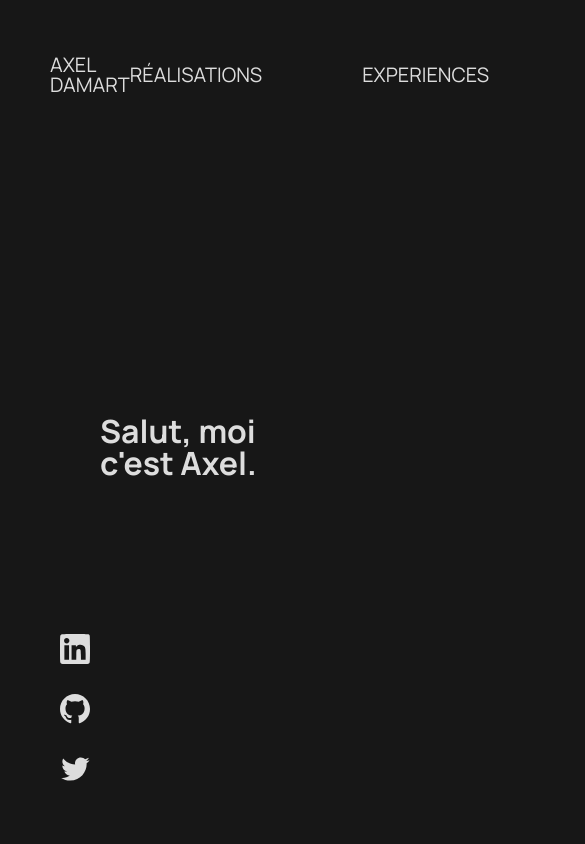
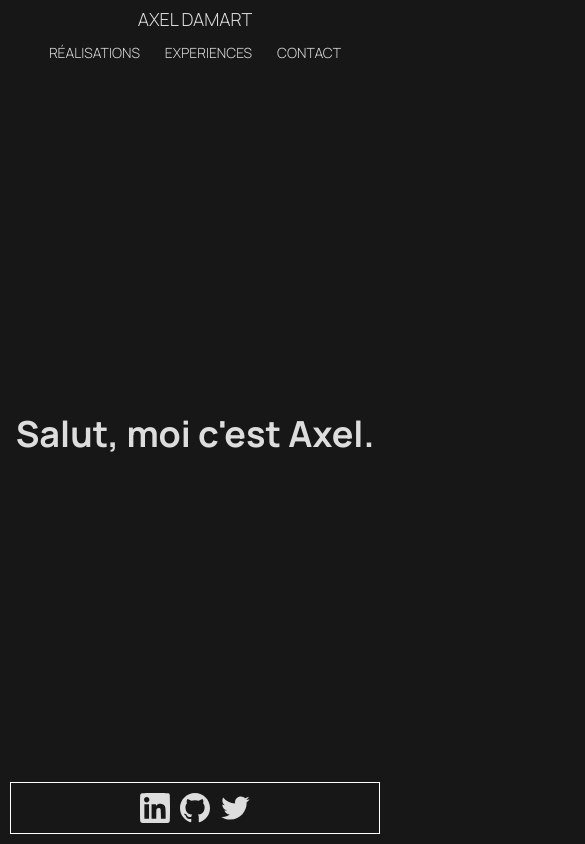
Before and after one commit to Siergfied/Personnal-Portfolio, a Next.js app: page / in a window 390 px wide. Shown: the top 844 px of the page, 585 px wide, since content can reach past the window. Built offline with nearby package versions, Linux system fonts and the light colour scheme.

Commit message:
Starting responsive styling

```diff
--- a/components/Header.jsx
+++ b/components/Header.jsx
@@ -3,7 +3,7 @@ import NavLink from './NavLink';
 export default function Header() {
     return (
         <header className='header'>
-            <div className='brand'>
+            <div className='logo'>
                 <NavLink
                     href='/'
                     text='Axel Damart'
--- a/pages/realisations.jsx
+++ b/pages/realisations.jsx
@@ -61,7 +61,7 @@ export default function Realisations() {
                         src={previousImage}
                         alt=''
                         fill='true'
-                        sizes='50vw'
+                        sizes='300px'
                         className='carousel__image'
                     />
                     <span className='carousel__icon'>&lt;</span>
@@ -72,7 +72,7 @@ export default function Realisations() {
                         src={currentImage}
                         alt={project.title}
                         fill='true'
-                        sizes='90vw'
+                        sizes='600px'
                         className='carousel__image'
                     />
                     <h2 className='carousel__title'>{project.title}</h2>
@@ -85,7 +85,7 @@ export default function Realisations() {
                         src={nextImage}
                         alt=''
                         fill='true'
-                        sizes='50vw'
+                        sizes='300px'
                         className='carousel__image'
                     />
                     <span className='carousel__icon'>&gt;</span>
--- a/styles/components/Footer.css
+++ b/styles/components/Footer.css
@@ -27,3 +27,14 @@
     transition: 0.25s ease-in-out;
     transform: scale(1.25, 1.25);
 }
+
+@media screen and (max-width: 640px) {
+    .footer {
+        justify-content: center;
+    }
+    .footer > ul {
+        flex-direction: row;
+        justify-content: center;
+        border: 1px solid white;
+    }
+}
--- a/styles/components/Header.css
+++ b/styles/components/Header.css
@@ -5,7 +5,7 @@
     justify-content: space-between;
 }
 
-.brand {
+.logo {
     display: flex;
     align-items: center;
 }
@@ -17,13 +17,15 @@
 
 .navbar__container {
     display: flex;
+    width: 100%;
     gap: 100px;
 }
 
 .home__link,
 .navbar__link {
     text-transform: uppercase;
-    font-size: 20px;
+    font-size: var(--font-size-2);
+    font-weight: 300;
 }
 
 .navbar__link.active {
@@ -33,3 +35,24 @@
 .navbar__link.active::before {
     content: '/ ';
 }
+
+@media screen and (max-width: 1024px) {
+    .navbar__container {
+        gap: 50px;
+    }
+}
+
+@media screen and (max-width: 640px) {
+    .header {
+        flex-direction: column;
+        align-items: center;
+    }
+
+    .navbar__container {
+        gap: 25px;
+    }
+
+    .navbar__link {
+        font-size: 14px;
+    }
+}
--- a/styles/components/Layout.css
+++ b/styles/components/Layout.css
@@ -9,3 +9,15 @@ main {
     width: 100%;
     margin-right: 50px;
 }
+
+@media screen and (max-width: 640px) {
+    .content {
+        flex-direction: column-reverse;
+    }
+
+    main {
+        margin-top: 25px;
+        margin-right: 0;
+        flex: 1;
+    }
+}
--- a/styles/globals.css
+++ b/styles/globals.css
@@ -3,6 +3,11 @@
 :root {
     --primary-color: #171717;
     --secondary-color: #dddddd;
+    --font-size-1: 18px;
+    --font-size-2: 24px;
+    --font-size-3: 36px;
+    --font-size-4: 72px;
+    --font-size-5: 120px;
     background-color: var(--primary-color);
     color: var(--secondary-color);
 }
@@ -36,3 +41,22 @@ ul {
     min-height: 100vh;
     padding: 50px;
 }
+
+@media screen and (max-width: 1024px) {
+    :root {
+        --font-size-2: 18px;
+    }
+
+    #__next {
+        padding: 25px;
+    }
+}
+
+@media screen and (max-width: 640px) {
+    #__next {
+        padding: 10px;
+    }
+}
+
+@media screen and (max-width: 640px) {
+}
--- a/styles/pages/404.css
+++ b/styles/pages/404.css
@@ -8,10 +8,10 @@
 }
 
 .error__code {
-    font-size: 120px;
+    font-size: var(--font-size-5);
 }
 
 .error__text {
-    font-size: 24px;
+    font-size: var(--font-size-2);
     margin-top: 50px;
 }
--- a/styles/pages/contact.css
+++ b/styles/pages/contact.css
@@ -8,7 +8,7 @@
 }
 
 .contact__text {
-    font-size: 36px;
+    font-size: var(--font-size-3);
     text-align: center;
 }
 
@@ -17,7 +17,7 @@
     flex-shrink: 0;
     align-items: center;
     justify-content: center;
-    font-size: 18px;
+    font-size: var(--font-size-1);
     font-weight: 700;
     text-transform: uppercase;
     width: 300px;
--- a/styles/pages/experiences.css
+++ b/styles/pages/experiences.css
@@ -23,7 +23,7 @@
 .section__title {
     display: flex;
     margin-bottom: 25px;
-    font-size: 36px;
+    font-size: var(--font-size-3);
     text-transform: uppercase;
 }
 
@@ -42,7 +42,7 @@
 .section__entry > h3 {
     display: flex;
     flex: 1 1 50%;
-    font-size: 18px;
+    font-size: var(--font-size-1);
     font-weight: 700;
     margin-bottom: 10px;
 }
--- a/styles/pages/index.css
+++ b/styles/pages/index.css
@@ -5,3 +5,13 @@
     align-items: center;
     justify-content: center;
 }
+
+.home {
+    font-size: var(--font-size-3);
+}
+
+@media screen and (max-width: 640px) {
+    .container {
+        margin: auto;
+    }
+}
--- a/styles/pages/realisation.css
+++ b/styles/pages/realisation.css
@@ -26,7 +26,7 @@
     height: 100%;
     justify-content: center;
     align-items: center;
-    font-size: 92px;
+    font-size: var(--font-size-4);
 }
 
 .carousel__other:hover .carousel__icon {
@@ -63,7 +63,7 @@
     bottom: 0;
     justify-content: center;
     text-transform: uppercase;
-    font-size: 72px;
+    font-size: var(--font-size-4);
     font-weight: 700;
     background-image: linear-gradient(
         rgba(0, 0, 0, 0) 0%,
@@ -89,7 +89,7 @@
     height: 100%;
     margin-top: 25px;
     text-align: center;
-    font-size: 18px;
+    font-size: var(--font-size-1);
     line-height: 1.5;
     white-space: pre-wrap;
 }
@@ -98,7 +98,7 @@
     display: flex;
     flex-shrink: 0;
     align-items: center;
-    font-size: 18px;
+    font-size: var(--font-size-1);
     text-transform: uppercase;
     font-weight: 700;
     width: 300px;
```
